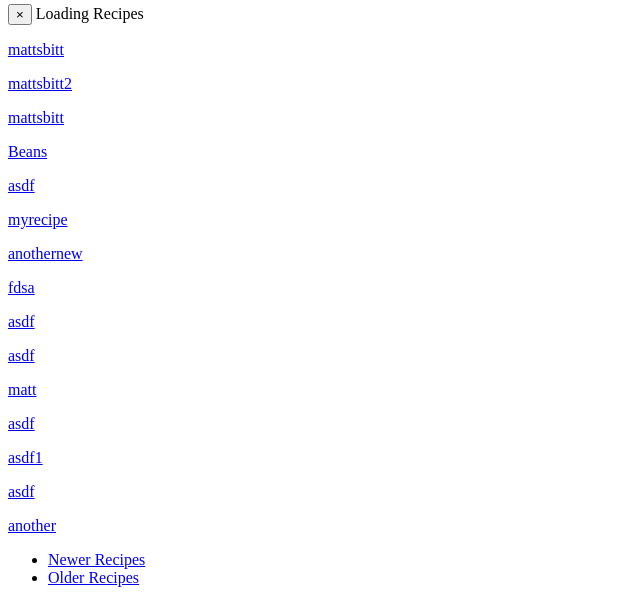
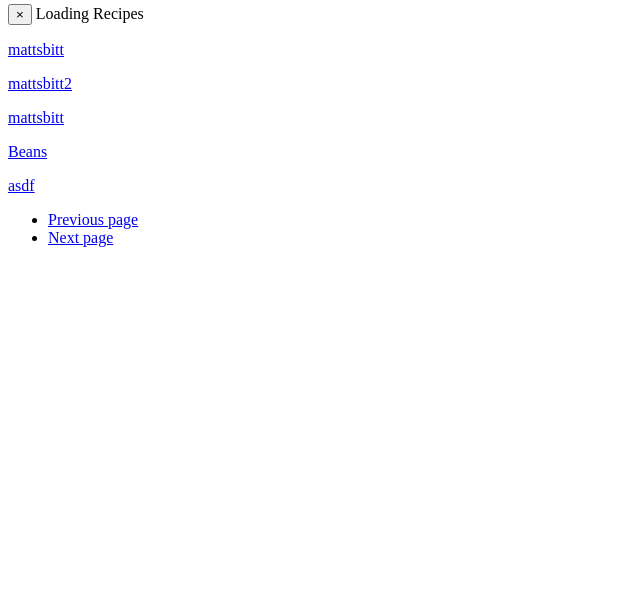
Before and after one commit to MattBitt/recipes, a Flask app: page / in a window 1280 px wide. Shown: the part 190-800 px from the top of the page, without its empty margins (0-640 px from the left). Run offline with Flask 2, Linux system fonts and the light colour scheme; a user stored in the database is signed in; data comes from the database, SQL or seed files in the repository; both versions use the stored data as it was before the commit; parts of the project's set-up code (start-up, migrations or seed data) failed here and were passed over; some libraries are stand-ins or nearby versions.

Commit message:
Pagination working

```diff
--- a/app/models.py
+++ b/app/models.py
@@ -3,11 +3,6 @@ from app import app
 
 ROLE_USER = 0
 ROLE_ADMIN = 1
-
-followers = db.Table('followers',
-    db.Column('follower_id', db.Integer, db.ForeignKey('user.id')),
-    db.Column('followed_id', db.Integer, db.ForeignKey('user.id'))
-)
 
 class User(db.Model):
     id = db.Column(db.Integer, primary_key = True)
@@ -15,7 +10,6 @@ class User(db.Model):
     email = db.Column(db.String(120), index = True, unique = True)
     role = db.Column(db.SmallInteger, default = ROLE_USER)
     recipes = db.relationship('Recipe', backref = 'poster', lazy = 'dynamic')
-
 
     @staticmethod
     def make_unique_nickname(nickname):
@@ -70,11 +64,7 @@ class Recipe(db.Model):
     rating = db.Column(db.Integer)
 
     def __repr__(self):
-        return '<Recipe %r>' % (self.recipe_name)
-
-
-
-
+        return '<Recipe %r - %r>' % (self.recipe.id, self.recipe_name)
 
 #class Tag(db.Model):
     #id = db.Column(db.Integer, primary_key=True)
--- a/app/templates/index.html
+++ b/app/templates/index.html
@@ -4,19 +4,19 @@
 {% block content %}
 <h1>Our Family Recipes</h1>
 {% include 'flash.html' %}
-{% for recipe in recipes %}
-    <p> <a href="{{url_for('view_recipe', id = recipe['id']) }}" > {{ recipe["recipe_name"] }}  </p>
+{% for recipe in recipes.items %}
+    <p> <a href="{{url_for('view_recipe', id = recipe['id']) }}" > {{ recipe["recipe_name"] }}  </a></p>
 {% endfor %}
 <ul class="pager">
     {% if recipes.has_prev %}
-    <li class="previous"><a href="{{ url_for('index', page = recipes.prev_num) }}">Newer Recipes</a></li>
+    <li class="previous"><a href="{{ url_for('index', page = recipes.prev_num) }}">Previous page</a></li>
     {% else %}
-    <li class="previous disabled"><a href="#">Newer Recipes</a></li>
+    <li class="previous disabled"><a href="#">Previous page</a></li>
     {% endif %}
     {% if recipes.has_next %}
-    <li class="next"><a href="{{ url_for('index', page = recipes.next_num) }}">Older Recipes</a></li>
+    <li class="next"><a href="{{ url_for('index', page = recipes.next_num) }}">Next page</a></li>
     {% else %}
-    <li class="next disabled"><a href="#">Older Recipes</a></li>
+    <li class="next disabled"><a href="#">Next page</a></li>
     {% endif %}
 </ul>
 {% endblock %}
--- a/app/views.py
+++ b/app/views.py
@@ -1,10 +1,11 @@
 from flask import render_template, flash, redirect, session, url_for, request, g
 from flask.ext.login import login_user, logout_user, current_user, login_required
+
 from app import app, db, lm, oid
 from forms import LoginForm, EditForm, PostForm, AddRecipeForm
 from models import User, ROLE_USER, ROLE_ADMIN, Recipe
 from datetime import datetime
-from config import POSTS_PER_PAGE
+from config import RECIPES_PER_PAGE
 
 @lm.user_loader
 def load_user(id):
@@ -33,7 +34,7 @@ def internal_error(error):
 @app.route('/index/<int:page>', methods = ['GET', 'POST'])
 @login_required
 def index(page = 1):
-    recipes = Recipe.query.all()
+    recipes = Recipe.query.paginate(page, RECIPES_PER_PAGE, False)
     flash('Loading Recipes')
     return render_template('index.html',
         title = 'Home',
@@ -66,7 +67,6 @@ def after_login(resp):
         user = User(nickname = nickname, email = resp.email, role = ROLE_USER)
         db.session.add(user)
         db.session.commit()
-        # make the user follow him/herself
         db.session.commit()
     remember_me = False
     if 'remember_me' in session:
@@ -88,7 +88,6 @@ def user(nickname, page = 1):
     if user == None:
         flash('User ' + nickname + ' not found.')
         return redirect(url_for('index'))
-    posts = user.posts.paginate(page, POSTS_PER_PAGE, False)
     return render_template('user.html',
         user = user,
         posts = posts)
--- a/config.py
+++ b/config.py
@@ -13,4 +13,4 @@ OPENID_PROVIDERS = [
 
 # administrator list
 
-POSTS_PER_PAGE = 3
+RECIPES_PER_PAGE = 5
--- a/db_repository/manage.py
+++ b/db_repository/manage.py
@@ -2,4 +2,4 @@
 from migrate.versioning.shell import main
 
 if __name__ == '__main__':
-    main(six='<module 'six' from 'D:\flaskr\recipes\flask\lib\site-packages\six.pyc'>')
+    main(six='<module 'six' from 'C:\Python27\lib\site-packages\six.pyc'>')
```
Also changed, not shown: app.db.
